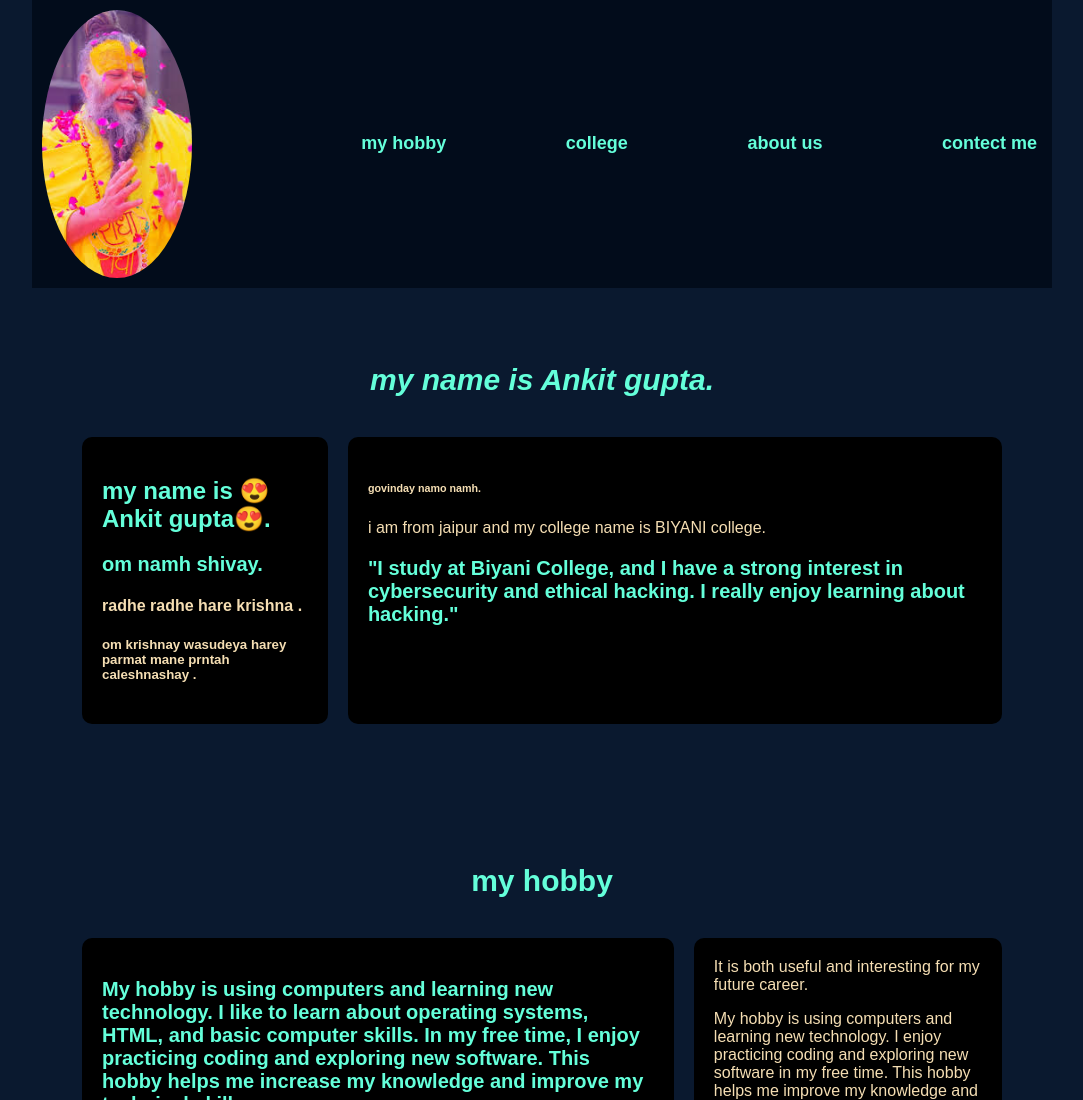
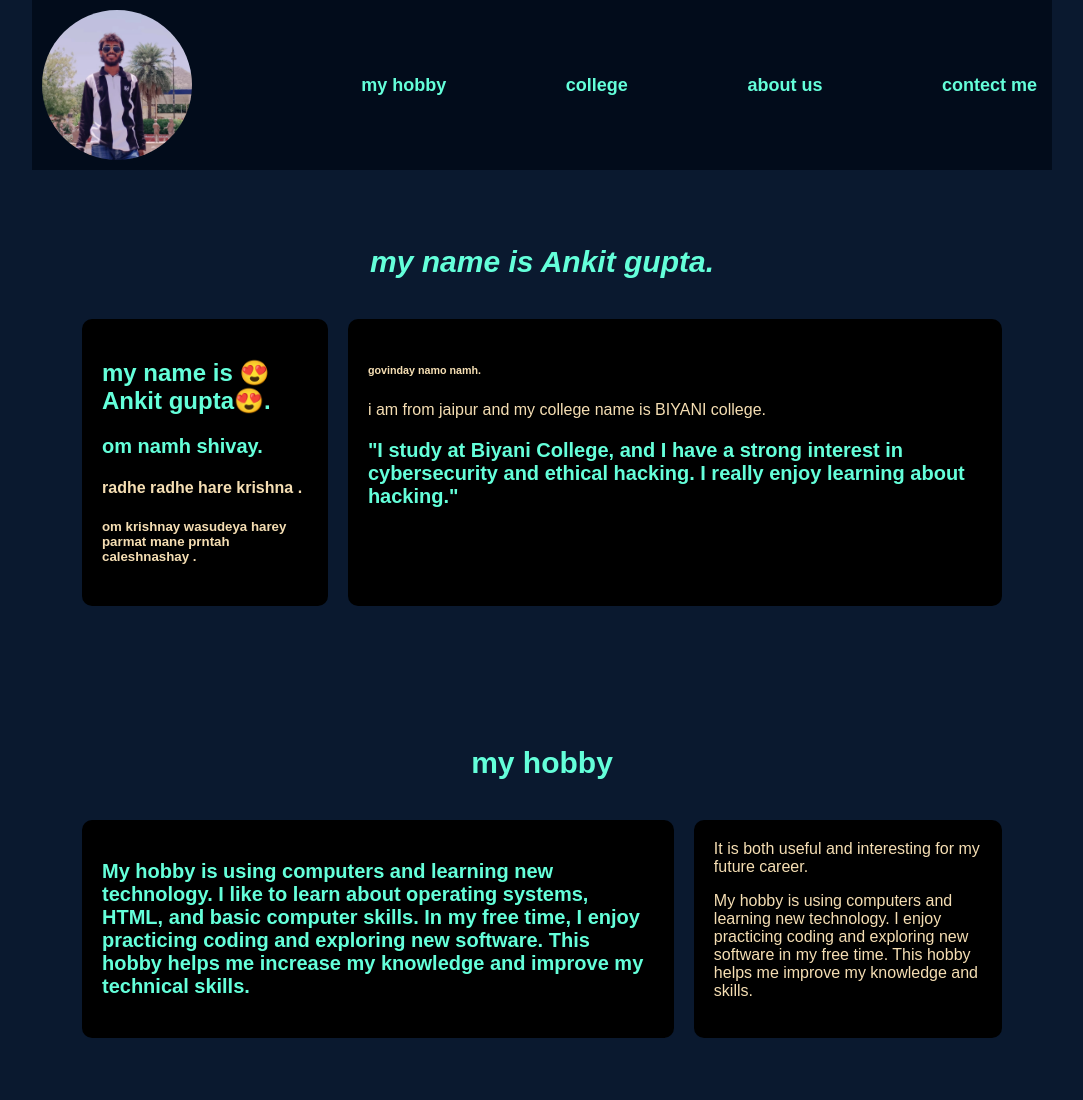
Before and after one commit to ankitgbiyani/portfolio, a plain HTML site: page index.html in a window 1280 px wide. Shown: the top 1100 px of the page, without its empty margins (98-1181 px from the left). Drawn offline with Linux system fonts and the light colour scheme.

Commit message:
Update index.html

```diff
--- a/index.html
+++ b/index.html
@@ -167,7 +167,7 @@ button:hover {
 <body>
    <main>
     <nav class="navbar">
-       <img class="mylogo" src="Unknown-1.jpeg" alt="My logo image">
+       <img class="mylogo" src="WhatsApp Image 2025-10-04 at 10.10.41.jpeg" alt="My logo image">
          <div class="inner-nav"></div>
        <br> <a href="#myhobby" target="">my hobby</a>
         <br><a href="https://www.biyanicolleges.org/chatbot.html">college</a><br>
```
